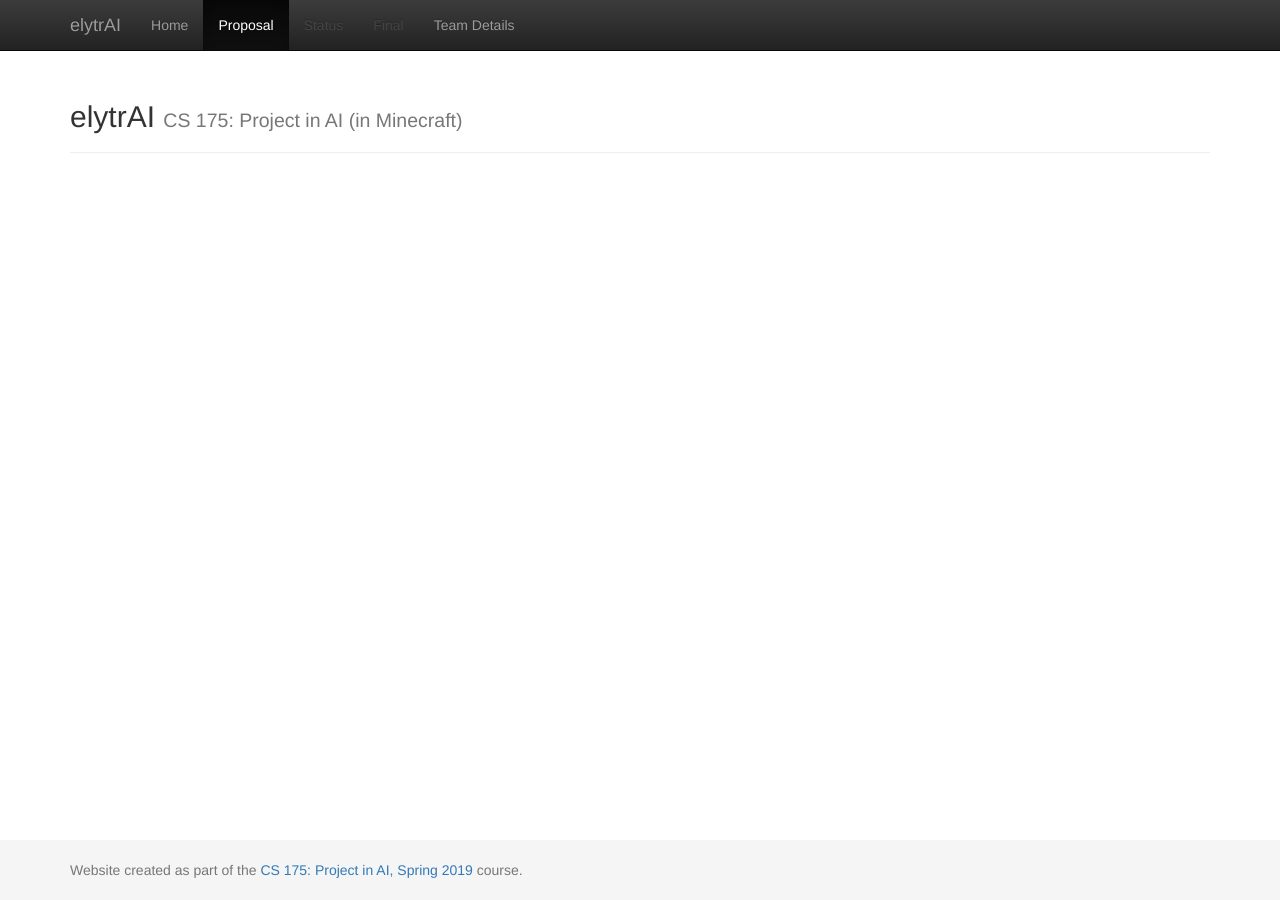
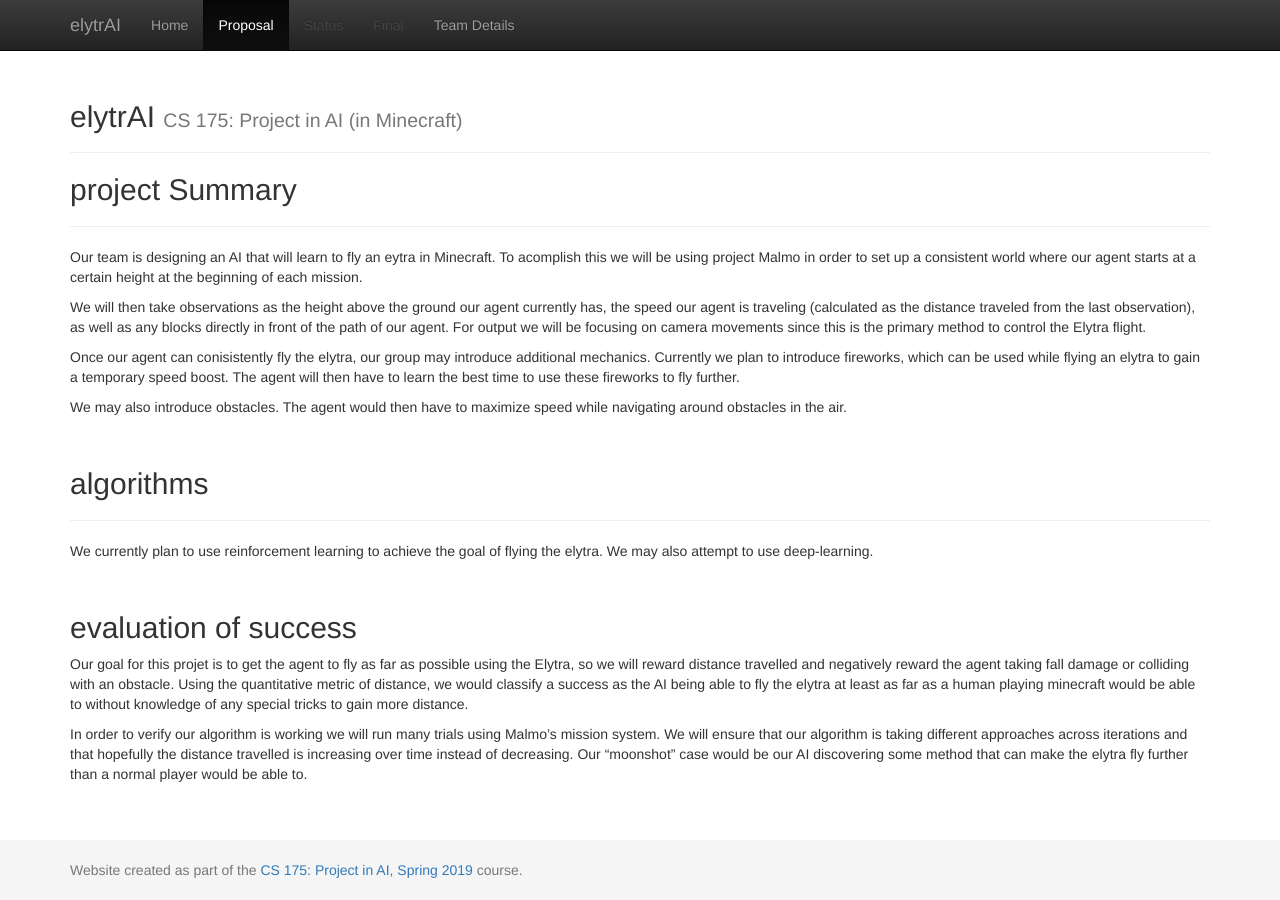
Before and after one commit to sbuchmiller/elytrAI, a Jekyll site: the page built from docs/proposal.md, in a window 1280 px wide. Built offline with Jekyll 4.4.1, drawn with Linux system fonts in a browser that asks for light colours.

Commit message:
sbuchmiller - created proposal.md(please edit if i missed anything or if you have anything to add)

```diff
--- a/docs/proposal.md
+++ b/docs/proposal.md
@@ -2,3 +2,26 @@
 layout: default
 title: Proposal
 ---
+
+## project Summary
+***
+Our team is designing an AI that will learn to fly an eytra in Minecraft. To acomplish this we will be using project Malmo in order to set up a consistent world where our agent starts at a certain height at the beginning of each mission.
+
+We will then take observations as the height above the ground our agent currently has, the speed our agent is traveling (calculated as the distance traveled from the last observation), as well as any blocks directly in front of the path of our agent. For output we will be focusing on camera movements since this is the primary method to control the Elytra flight.
+
+Once our agent can conisistently fly the elytra, our group may introduce additional mechanics. Currently we plan to introduce fireworks, which can be used while flying an elytra to gain a temporary speed boost. The agent will then have to learn the best time to use these fireworks to fly further.
+
+We may also introduce obstacles. The agent would then have to maximize speed while navigating around obstacles in the air.
+
+<br>
+
+## algorithms
+***
+We currently plan to use reinforcement learning  to achieve the goal of flying the elytra. We may also attempt to use deep-learning.
+
+<br>
+
+## evaluation of success
+Our goal for this projet is to get the agent to fly as far as possible using the Elytra, so we will reward distance travelled and negatively reward the agent taking fall damage or colliding with an obstacle. Using the quantitative metric of distance, we would classify a success as the AI being able to fly the elytra at least as far as a human playing minecraft would be able to without knowledge of any special tricks to gain more distance.
+
+In order to verify our algorithm is working we will run many trials using Malmo's mission system. We will ensure that our algorithm is taking different approaches across iterations and that hopefully the distance travelled is increasing over time instead of decreasing. Our "moonshot" case would be our AI discovering some method that can make the elytra fly further than a normal player would be able to.
```
